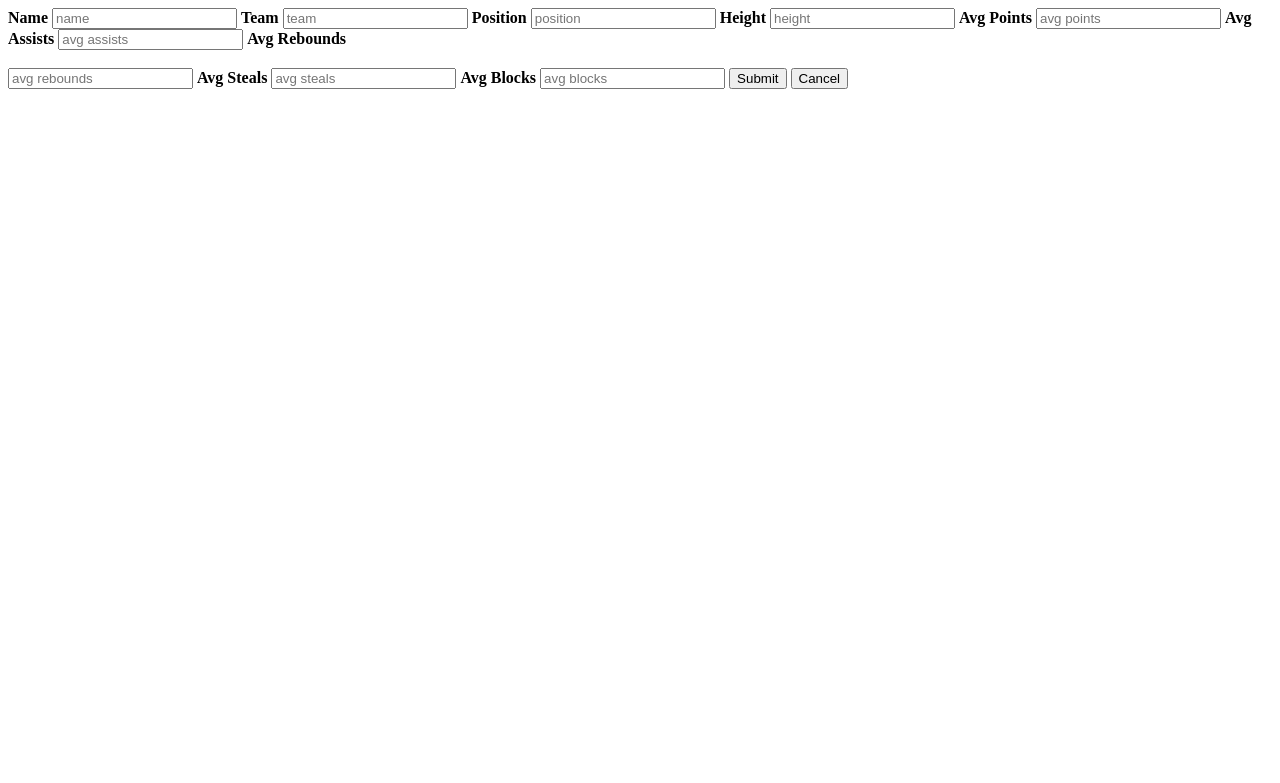
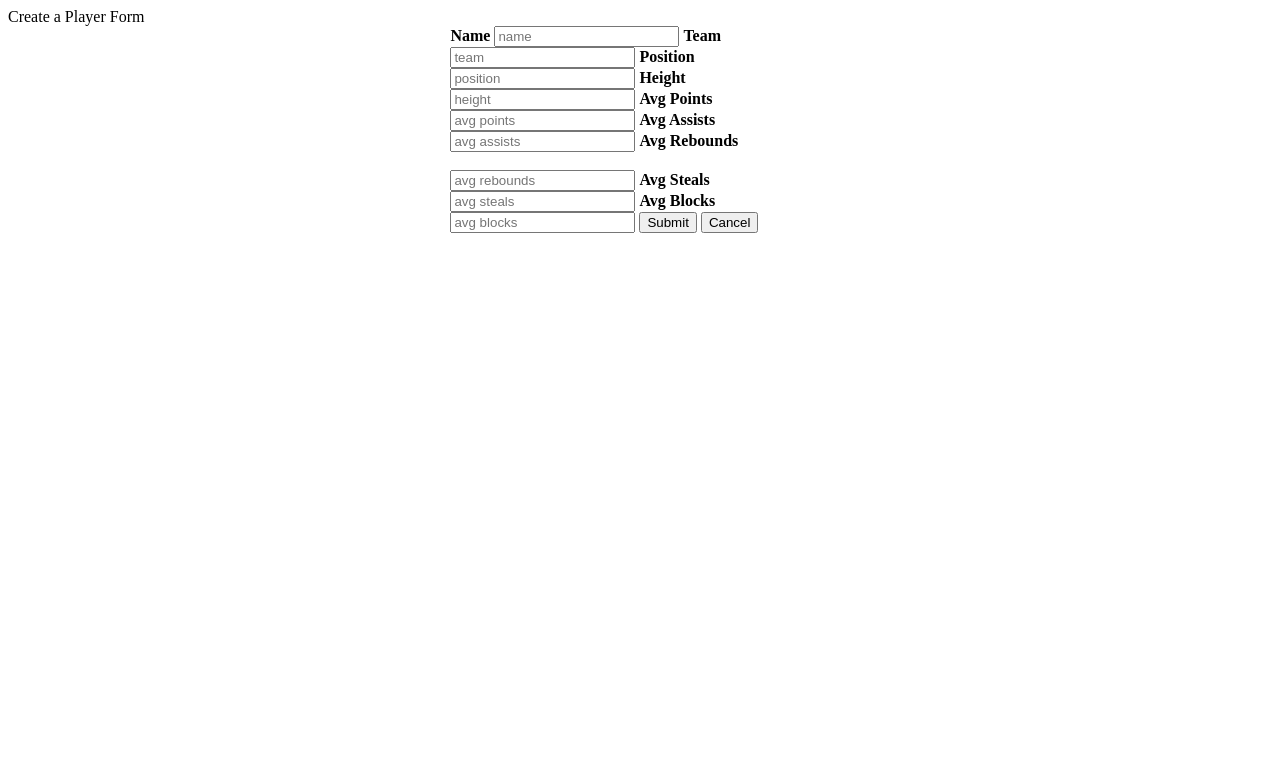
Before and after one commit to jordankwarren/CSE201-B1, a PHP site: page /createAPlayer.php in a window 1280 px wide. Shown: the top 783 px of the page. Run offline with PHP 8.4, Linux system fonts and the light colour scheme; data that the repository does not hold is empty.

Commit message:
Update createAPlayer.php

```diff
--- a/createAPlayer.php
+++ b/createAPlayer.php
@@ -31,6 +31,7 @@
   <title>Create a Player</title>
 </head>
 <body>
+  <head> Create a Player Form </head>
   <div class="login-page">
     <form method="post" name="dataform" action="createAPlayer.php">
       <label for="name"><b>Name</b></label>
@@ -63,5 +64,13 @@
 .login-page{
   border-radius: 4px;
 }
+head{
+  align: center;
+}
+.login-page{
+  width: 30%;
+  margin: 0 auto;
+  border-radius: 4px;
+}
 
 </style>
```
